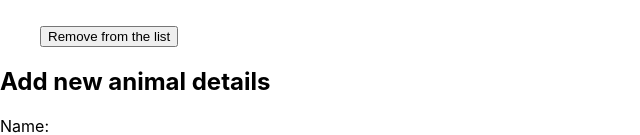
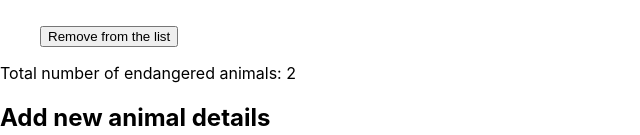
Before and after one commit to lenryk/react-workshop, a React (Create React App) app in the folder props-examples/: page / in a window 1280 px wide. Shown: the part 952-1087 px from the top of the page, without its empty margins (0-640 px from the left). Built offline with nearby package versions, Linux system fonts and the light colour scheme.

Commit message:
Exercise 7.10

```diff
--- a/props-examples/src/App.js
+++ b/props-examples/src/App.js
@@ -1,5 +1,7 @@
 import React, { Component } from 'react';
 import './styles.css'
+
+const CountContext = React.createContext(0);
 
 class App extends Component {
 
@@ -32,6 +34,7 @@ class App extends Component {
                     donation: 50,
                 },
             ],
+            count: 0,
         };
     }
 
@@ -40,7 +43,11 @@ class App extends Component {
             const newId = prevState.details.length + 1;
             const newDetails = { ...details, id: newId };
             return { ...prevState, details: [...prevState.details,
-                    newDetails] };
+                    newDetails] }
+
+        },
+            () => {
+                this.updateCount();
             });
     }
 
@@ -51,16 +58,47 @@ class App extends Component {
         })
     }
 
+    updateCount() {
+        this.setState(prevState => {
+            return {
+                ...prevState,
+                count: this.state.details.filter(item => item.endangered === true).length
+            }
+        })
+    }
+
+    componentDidMount() {
+        this.updateCount();
+    }
+
   render() {
 
     return (
         <>
+            <CountContext.Provider value={this.state.count}>
                 <Animal details={this.state.details}
                         removeList={this.removeList.bind(this)}>
                     <h1>Endangered Animals</h1>
                 </Animal>
                 <AnimalForm addList={this.addList.bind(this)} />
+            </CountContext.Provider>
         </>
+    )
+  }
+}
+
+class AnimalCount extends Component {
+
+    render() {
+        return (
+            <CountContext.Consumer>
+                {props => (
+                    <div>
+                        Total number of endangered animals:
+                        <span> {props}</span>
+                    </div>
+                )}
+            </CountContext.Consumer>
         )
     }
 }
@@ -168,6 +206,7 @@ export class Animal extends Component {
                           />
                   ))}
               </ul>
+              <AnimalCount />
           </div>
       );
   }
```
Lines whose indentation alone changed are shown as unchanged.
